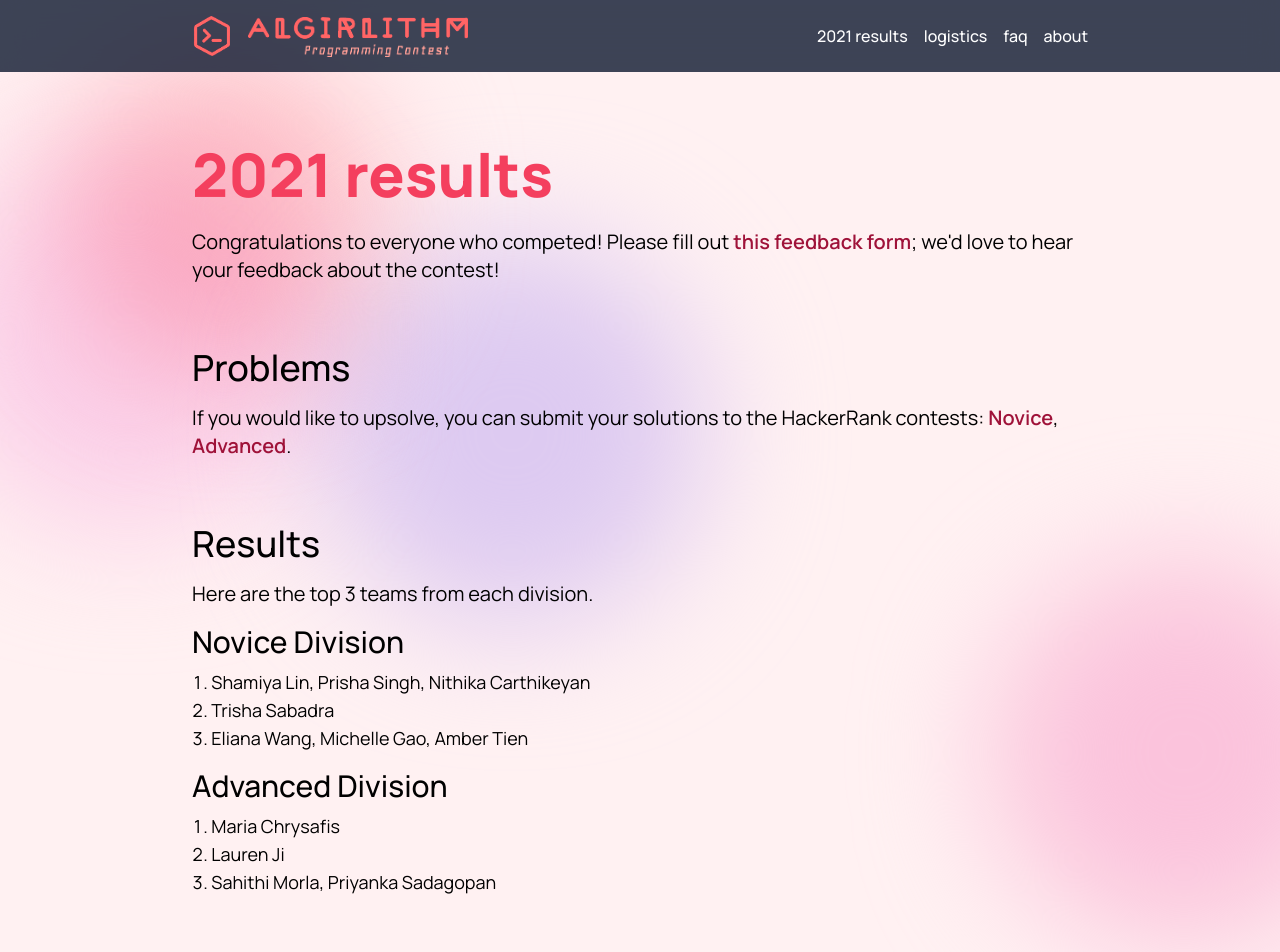
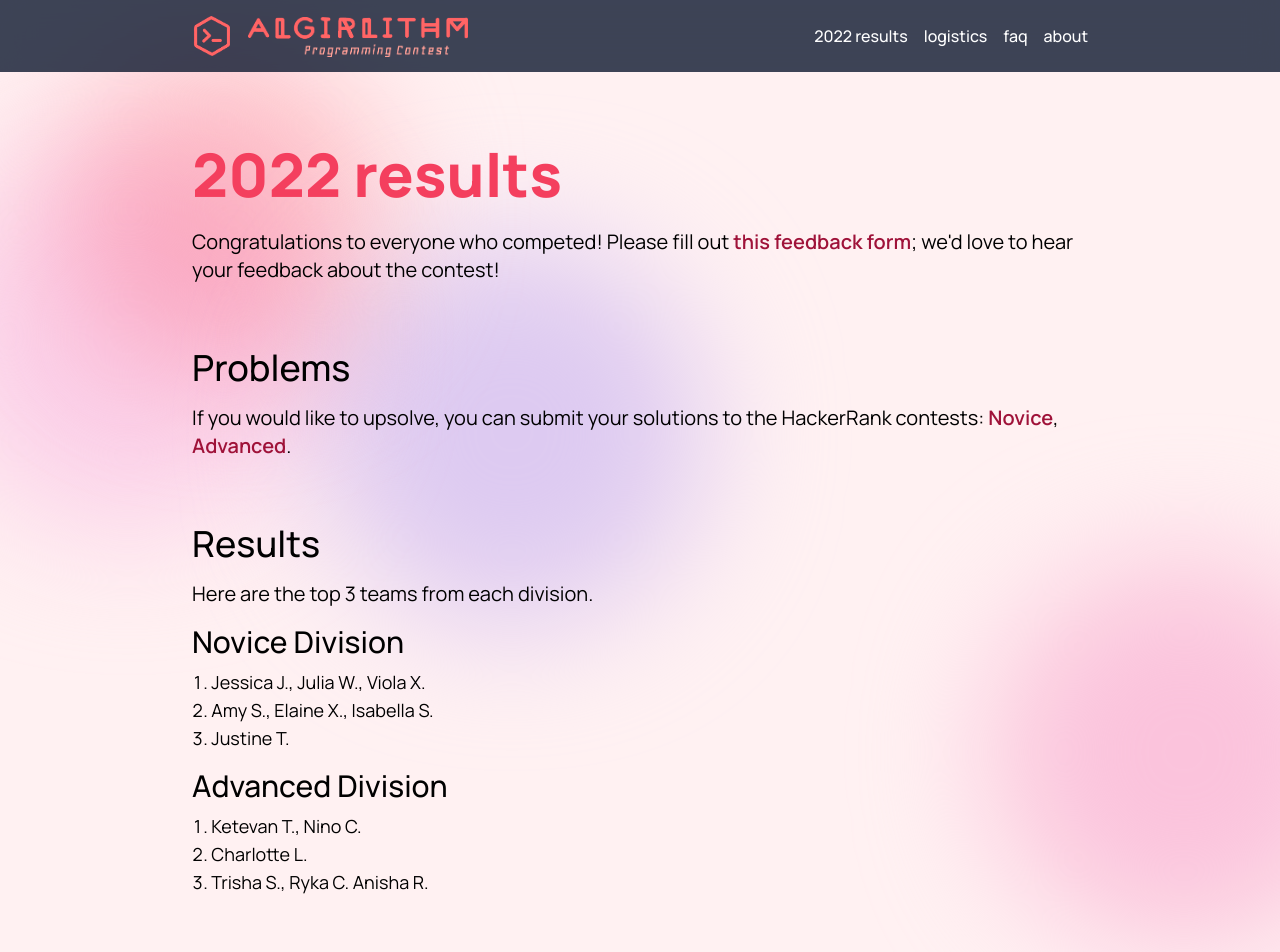
Before and after one commit to maggie-j-liu/algirlithm, a Next.js app: page /results in a window 1280 px wide. Shown: the top 952 px of the page. Built offline with nearby package versions, Linux system fonts and the light colour scheme.

Commit message:
update results to 2022

```diff
--- a/components/Navbar.jsx
+++ b/components/Navbar.jsx
@@ -38,7 +38,7 @@ const Navbar = () => {
           </div>
           <div className={"text-sm sm:text-base font-medium space-x-4"}>
             <Link href={"/results"}>
-              <a>2021 results</a>
+              <a>2022 results</a>
             </Link>
             <Link href={"/logistics"}>
               <a>logistics</a>
--- a/pages/results.jsx
+++ b/pages/results.jsx
@@ -9,7 +9,7 @@ const Results = () => {
       <Blobs />
       <div className={"relative"}>
         <Section>
-          <Title>2021 results</Title>
+          <Title>2022 results</Title>
           <p className={"mt-6"}>
             Congratulations to everyone who competed! Please fill out{" "}
             <a
@@ -30,14 +30,14 @@ const Results = () => {
             HackerRank contests:{" "}
             <a
               className="link"
-              href="https://www.hackerrank.com/algirlithm-novice-division"
+              href="https://www.hackerrank.com/contests/algirlithm-2022-novice/challenges"
             >
               Novice
             </a>
             ,{" "}
             <a
               className="link"
-              href="https://www.hackerrank.com/algirlithm-advanced-division"
+              href="https://www.hackerrank.com/contests/algirlithm-2022-advanced/challenges"
             >
               Advanced
             </a>
@@ -49,15 +49,15 @@ const Results = () => {
           <p>Here are the top 3 teams from each division.</p>
           <SubSubtitle>Novice Division</SubSubtitle>
           <ol className={"text-lg list-decimal list-inside"}>
-            <li>Shamiya Lin, Prisha Singh, Nithika Carthikeyan</li>
-            <li>Trisha Sabadra</li>
-            <li>Eliana Wang, Michelle Gao, Amber Tien</li>
+            <li>Jessica J., Julia W., Viola X.</li>
+            <li>Amy S., Elaine X., Isabella S.</li>
+            <li>Justine T.</li>
           </ol>
           <SubSubtitle>Advanced Division</SubSubtitle>
           <ol className={"text-lg list-decimal list-inside"}>
-            <li>Maria Chrysafis</li>
-            <li>Lauren Ji</li>
-            <li>Sahithi Morla, Priyanka Sadagopan</li>
+            <li>Ketevan T., Nino C.</li>
+            <li>Charlotte L.</li>
+            <li>Trisha S., Ryka C. Anisha R.</li>
           </ol>
         </Section>
       </div>
```
